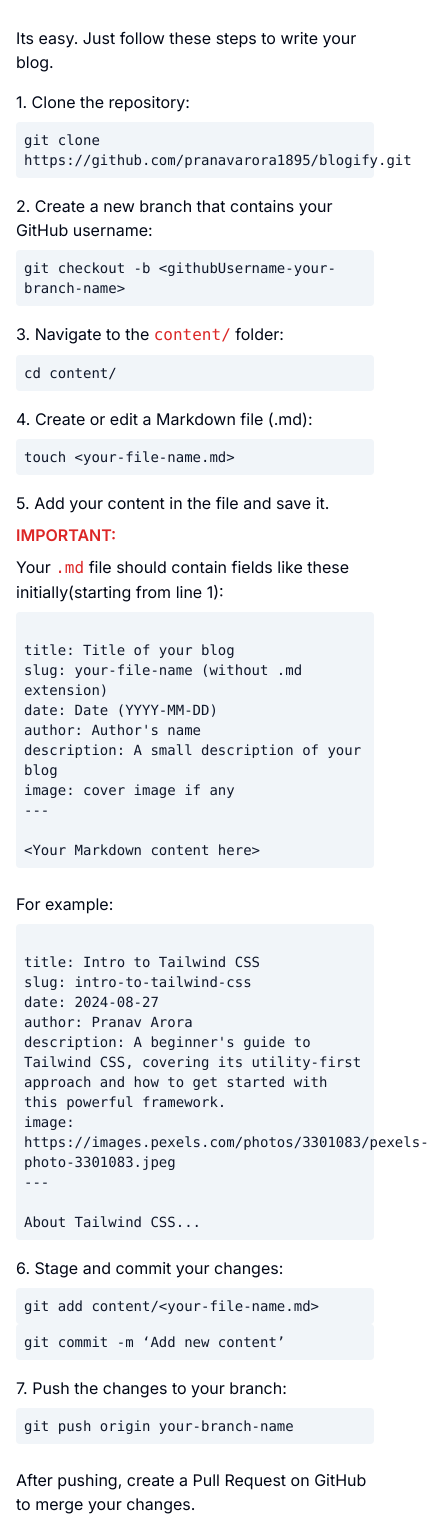
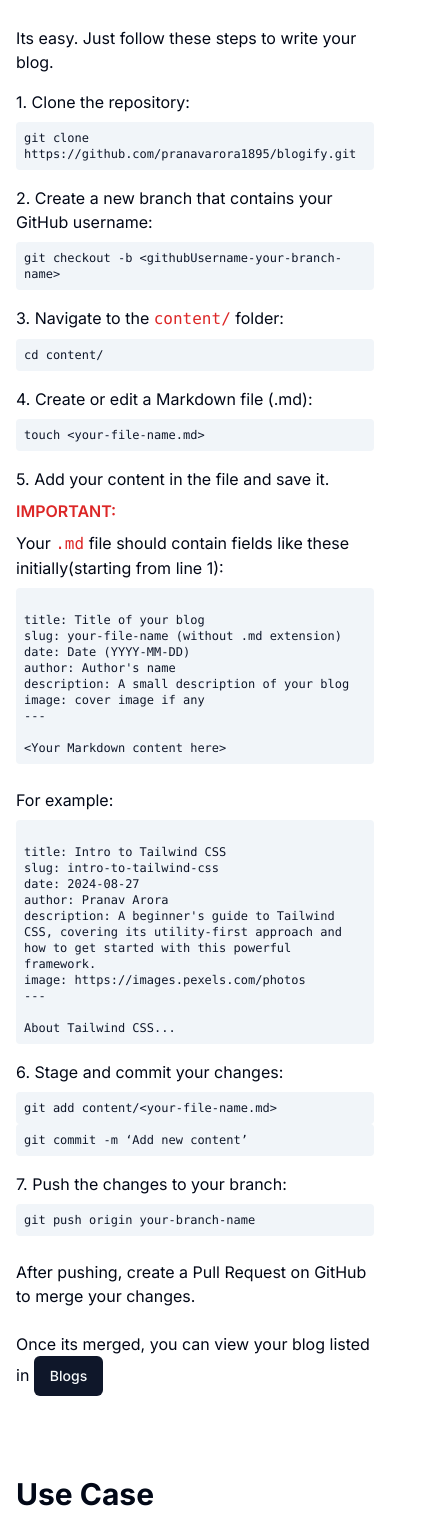
Before and after one commit to pranavarora1895/blogify, a Next.js app: page / in a window 390 px wide. Shown: the part 860-2395 px from the top of the page, 429 px wide, since content can reach past the window. Built offline with nearby package versions, Linux system fonts and the light colour scheme.

Commit message:
Adjust text

```diff
--- a/app/page.tsx
+++ b/app/page.tsx
@@ -49,25 +49,25 @@ export default function Home() {
           <div className="space-y-4">
             <div>
               <p className="mb-2">1. Clone the repository:</p>
-              <code className="block p-2 rounded text-sm bg-secondary text-primary">
+              <code className="block p-2 rounded text-xs md:text-sm bg-secondary text-primary">
                 git clone https://github.com/pranavarora1895/blogify.git
               </code>
             </div>
             <div>
               <p className="mb-2">2. Create a new branch that contains your GitHub username:</p>
-              <code className="block p-2 rounded text-sm bg-secondary text-primary">
+              <code className="block p-2 rounded text-xs md:text-sm bg-secondary text-primary">
                 git checkout -b &lt;githubUsername-your-branch-name&gt;
               </code>
             </div>
             <div>
               <p className="mb-2">3. Navigate to the <code className="text-red-600">content/</code> folder:</p>
-              <code className="block p-2 rounded text-sm bg-secondary text-primary">
+              <code className="block p-2 rounded text-xs md:text-sm bg-secondary text-primary">
                 cd content/
               </code>
             </div>
             <div>
               <p className="mb-2">4. Create or edit a Markdown file (.md):</p>
-              <code className="block p-2 rounded text-sm bg-secondary text-primary">
+              <code className="block p-2 rounded text-xs md:text-sm bg-secondary text-primary">
                 touch &lt;your-file-name.md&gt;
               </code>
             </div>
@@ -75,7 +75,7 @@ export default function Home() {
               <p className="mb-2">5. Add your content in the file and save it.</p>
               <p className="mb-2 font-semibold text-red-600">IMPORTANT:</p>
               <p className="mb-2">Your <code className="text-red-600">.md</code> file should contain fields like these initially(starting from line 1):</p>
-              <code className="block p-2 rounded text-sm bg-secondary text-primary">
+              <code className="block p-2 rounded text-xs md:text-sm bg-secondary text-primary">
                 <br />
                 title: Title of your blog
                 <br />
@@ -97,7 +97,7 @@ export default function Home() {
               </code>
               <br />
               <p className="mb-2">For example:</p>
-              <code className="block p-2 rounded text-sm bg-secondary text-primary">
+              <code className="block p-2 rounded text-xs md:text-sm bg-secondary text-primary">
                 <br />
                 title: Intro to Tailwind CSS
                 <br />
@@ -109,7 +109,7 @@ export default function Home() {
                 <br />
                 description: A beginner&apos;s guide to Tailwind CSS, covering its utility-first approach and how to get started with this powerful framework.
                 <br />
-                image: https://images.pexels.com/photos/3301083/pexels-photo-3301083.jpeg
+                image: https://images.pexels.com/photos
                 <br />
                 ---
                 <br />
@@ -120,16 +120,16 @@ export default function Home() {
             </div>
             <div>
               <p className="mb-2">6. Stage and commit your changes:</p>
-              <code className="block p-2 rounded text-sm bg-secondary text-primary">
+              <code className="block p-2 rounded text-xs md:text-sm bg-secondary text-primary">
                 git add content/&lt;your-file-name.md&gt;
               </code>
-              <code className="block p-2 rounded text-sm bg-secondary text-primary">
+              <code className="block p-2 rounded text-xs md:text-sm bg-secondary text-primary">
                 git commit -m &lsquo;Add new content&rsquo;
               </code>
             </div>
             <div>
               <p className="mb-2">7. Push the changes to your branch:</p>
-              <code className="block p-2 rounded text-sm bg-secondary text-primary">
+              <code className="block p-2 rounded text-xs md:text-sm bg-secondary text-primary">
                 git push origin your-branch-name
               </code>
             </div>
--- a/components/Footer.tsx
+++ b/components/Footer.tsx
@@ -4,10 +4,10 @@ import React from 'react'
 const Footer = () => {
     return (
         <footer className="bg-gray-800 text-white py-6">
-            <div className="container mx-auto px-4 flex">
+            <div className="container mx-auto px-4 flex flex-col md:flex-row md:justify-between">
                 {/* About Me Section */}
                 <div className="mb-4">
-                    <h3 className="text-lg font-bold">About Me</h3>
+                    <h3 className="text-sm md:text-lg font-bold">About Me</h3>
                     <p className="text-sm w-1/2">
                         I&apos;m <a className='text-yellow-300 underline' rel="noopener noreferrer" href="https://github.com/pranavarora1895" target='_blank'>Pranav Arora</a>, a passionate developer committed to creating impactful solutions. I love building projects that help others learn, share, and grow in their fields.
                     </p>
@@ -15,7 +15,7 @@ const Footer = () => {
 
                 {/* Feedback Link */}
                 <div className="mb-4">
-                    <h3 className="text-lg font-bold">Feedback</h3>
+                    <h3 className="text-sm md:text-lg font-bold">Feedback</h3>
                     <p className="text-sm">
                         Found an issue or have suggestions? Feel free to provide feedback on our
                         <a href="https://github.com/pranavarora1895/blogify.git" target="_blank" rel="noopener noreferrer" className="text-blue-400 hover:underline"> GitHub repository</a>.
```
